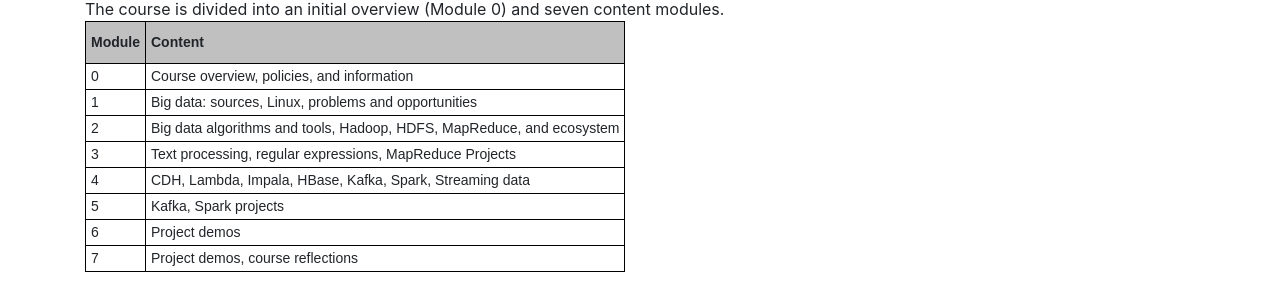
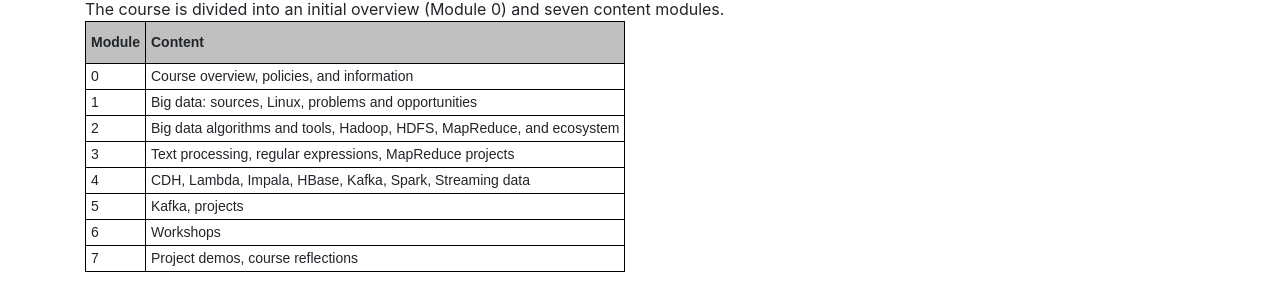
Before and after one commit to denisecase/44-517-bigdata-syllabus, a plain HTML site: page index.html in a window 1280 px wide. Shown: the part 2757-3052 px from the top of the page. Drawn offline with nearby package versions, Linux system fonts and the light colour scheme.

Commit message:
workshops

```diff
--- a/index.html
+++ b/index.html
@@ -246,7 +246,7 @@
       </tr>
       <tr>
         <td class="tg-031e ">3</td>
-        <td class="tg-031e ">Text processing, regular expressions, MapReduce Projects</td>
+        <td class="tg-031e ">Text processing, regular expressions, MapReduce projects</td>
       </tr>
       <tr>
         <td class="tg-031e ">4</td>
@@ -254,11 +254,11 @@
       </tr>
       <tr>
         <td class="tg-031e ">5</td>
-        <td class="tg-031e ">Kafka, Spark projects</td>
+        <td class="tg-031e ">Kafka, projects</td>
       </tr>
       <tr>
         <td class="tg-yw4l ">6</td>
-        <td class="tg-yw4l ">Project demos</td>
+        <td class="tg-yw4l ">Workshops</td>
       </tr>
       <tr>
         <td class="tg-yw4l ">7</td>
```
